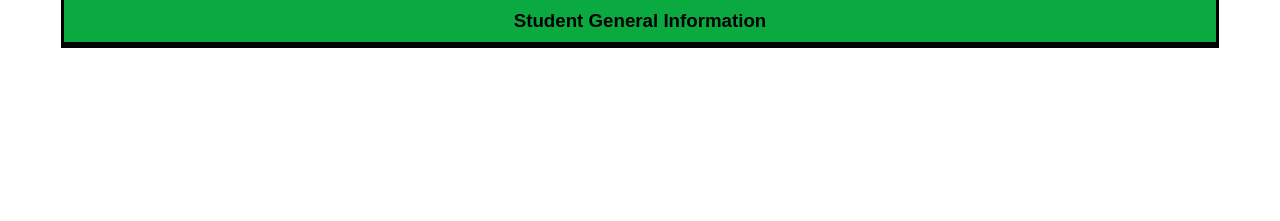
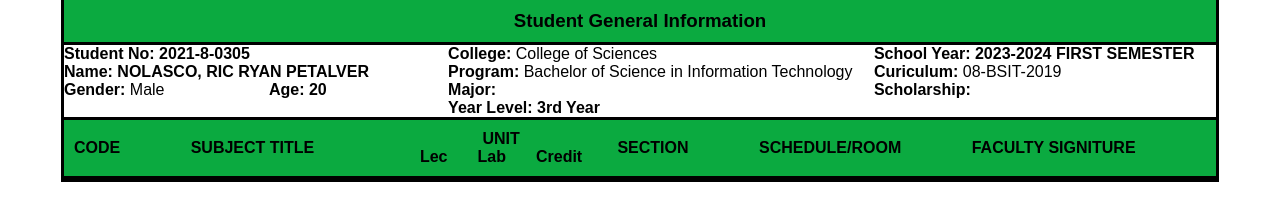
Before and after one commit to TooIneptNeedToLearn/Certificate-Of-Registration, a plain HTML site: page index.html in a window 1280 px wide. Shown: the part 213-434 px from the top of the page. Drawn offline with Linux system fonts and the light colour scheme.

Commit message:
Subjects part

```diff
--- a/index.html
+++ b/index.html
@@ -24,12 +24,49 @@
     </div>
     <!-- Body 1 -->
     <main>
+        <!-- Student Info Container -->
         <div class="main-head1">
             <h3>Student General Information</h3>
         </div>
-        <div class="student-general-info">
+        <div class="student-info-container">
+            <div class="column">
+                <div class="grid-gen1"><span>Student No: 2021-8-0305</span></div>
+                <div class="grid-gen2"><span>Name: NOLASCO, RIC RYAN PETALVER</span></div>
+                <div class="grid-gen3">
+                    <span>Gender: </span>Male
+                    <span class ="label"><span>Age: </span>20</span>
+                </div>
+            </div>
+            <div class="column">
+                <div class="grid-gen4"><span>College: </span>College of Sciences</div>
+                <div class="grid-gen5"><span>Program: </span>Bachelor of Science in Information Technology</div>
+                <div class="grid-gen6"><span>Major:</span></div>
+                <div class="grid-gen7"><span>Year Level: 3rd Year</span></div>
+            </div>
+            <div class="column">
+                <div class="grid-gen8"><span>School Year: 2023-2024 FIRST SEMESTER</span></div>
+                <div class="grid-gen9"><span>Curiculum: </span>08-BSIT-2019</div>
+                <div class="grid-gen10"><span>Scholarship:</span></div>
+            </div>
+        </div>
+        <!-- SUBJECTS -->
+        <div class="main-head2">
+            <div><h4>CODE</h4></div>
+            <div><h4>SUBJECT TITLE</h4></div>
+            <div class="unit">
+                <h4>UNIT</h4>
+                <div class ="inside-unit">
+                    <h4>Lec</h4>
+                    <h4>Lab</h4>
+                    <h4>Credit</h4>
+                </div>
+            </div>
+            <div><h4>SECTION</h4></div>
+            <div><h4>SCHEDULE/ROOM</h4></div>
+            <div><h4>FACULTY SIGNITURE</h4></div>
+        </div>
 
-        </div>
+
     </main>
 </body>
 </html>
--- a/style.css
+++ b/style.css
@@ -1,4 +1,4 @@
-* {
+*{
     margin: 0;
     padding: 0;
     font-family: Arial, sans-serif;
@@ -53,3 +53,41 @@ main .main-head1 {
     padding: 10px;
     background-color: rgb(11, 170, 64);
 }
+
+.student-info-container {
+    display: grid;
+    grid-template-columns: auto auto auto;
+}
+
+.label {
+    margin: 100px;
+}
+
+span {
+    font-weight: bold;
+}
+
+/* Content */
+.main-head2{
+    border-top: #000000 solid;
+    border-bottom: #000000 solid;
+    padding: 10px;
+    background-color: rgb(11, 170, 64);
+    display: grid;
+    grid-template-columns: auto auto auto auto auto auto;
+    align-items: center;
+}
+
+.unit {
+
+    display: flex;
+    flex-direction: column;
+    align-items: center;
+    justify-content: center;
+    text-align: center;
+}
+
+.inside-unit{
+    display: flex;
+    gap: 30px;
+}
```
